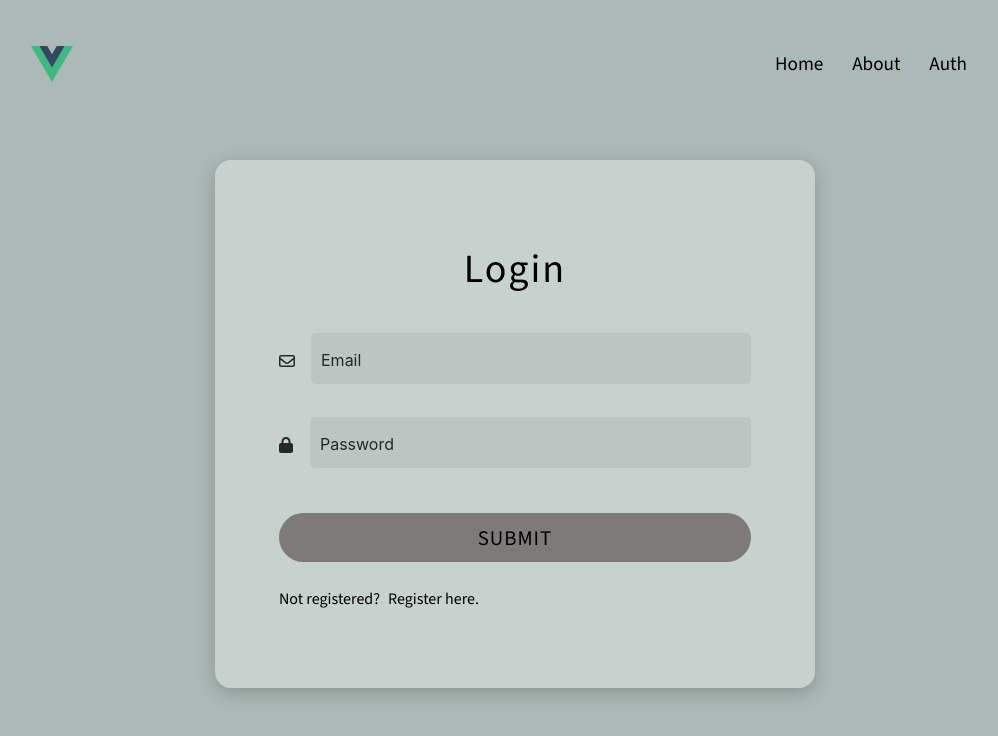
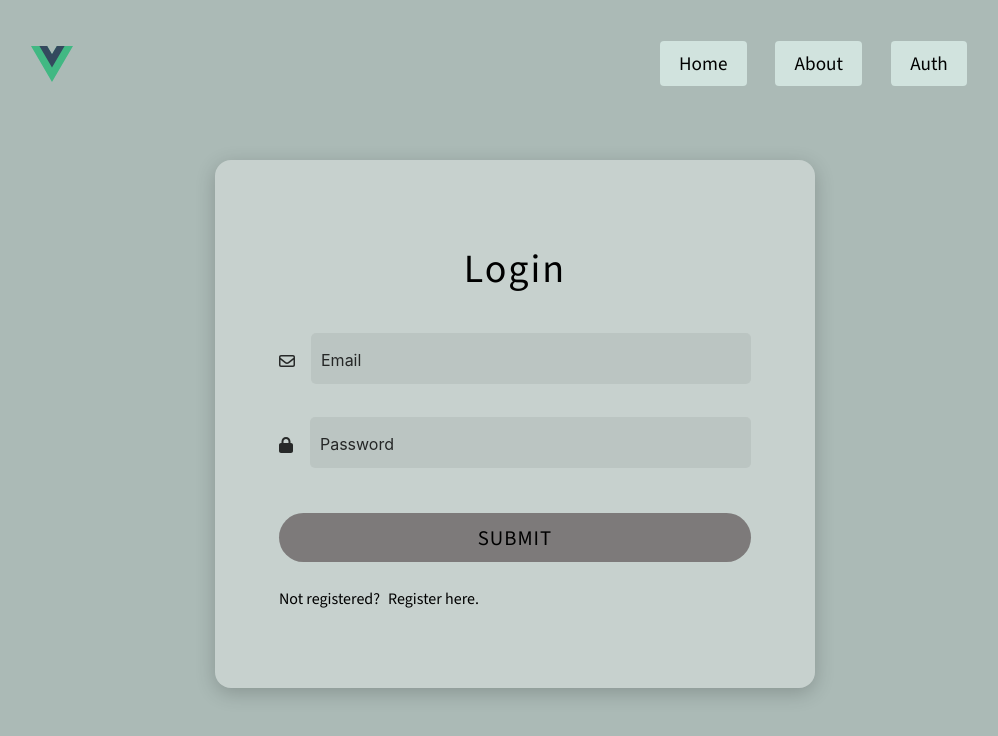
Before and after one commit to VThomas241/Vue-Flash-Deck, a Vue app: page / in a window 1280 px wide. Shown: the top 736 px of the page, without its empty margins (125-1123 px from the left). Built offline with nearby package versions, Linux system fonts and the light colour scheme.

Commit message:
Padding and Bg for Nav Link

```diff
--- a/src/components/NavBar.vue
+++ b/src/components/NavBar.vue
@@ -92,10 +92,14 @@ const menuClick = () => {
     }
     .nav-link a{
         color: var(--color-text);
+        padding: 0.5em 1em;
+        background-color: var(--color-background-mute);
+        border-radius: 4px;
     }
     .nav-link a:hover,
     .nav-link a:focus-visible{
-        color: var(--color-heading);
+        color: var(--color-background);
+        background-color: var(--color-text);
     }
     @media screen and (min-width: 450px){
         .nav-container{
```
